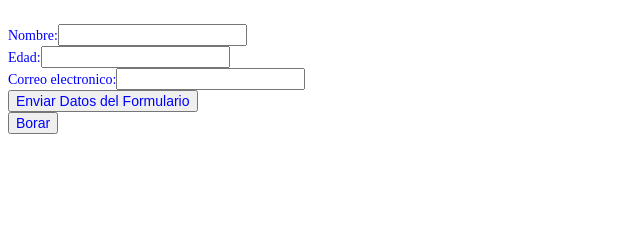
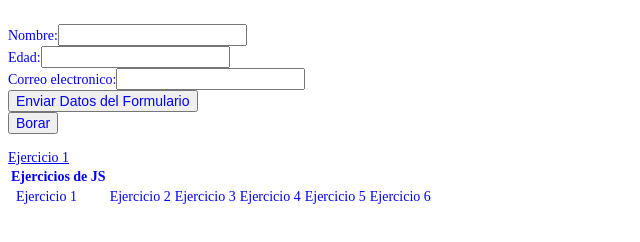
Before and after one commit to Alanpe10/8SIS1BPracticaJS, a plain HTML site: page index.html in a window 1280 px wide. Shown: the whole page, without its empty margins (0-640 px from the left). Drawn offline with Linux system fonts and the light colour scheme.

Commit message:
enlace ejercicio 1

```diff
--- a/index.html
+++ b/index.html
@@ -21,5 +21,22 @@
         <input type="reset" value="Borar" name="enviar">
     </form>
 
+    <br>
+
+    <table>
+        <th colspan="2">
+            Ejercicios de JS
+        </th>
+        <tr>
+            <td></td><a href="ejercicio1.html" target="_blank">Ejercicio 1</a>
+            <td>Ejercicio 1</td>
+            <td>Ejercicio 2</td>
+            <td>Ejercicio 3</td>
+            <td>Ejercicio 4</td>
+            <td>Ejercicio 5</td>
+            <td>Ejercicio 6</td>
+        </tr>
+    </table>
+
 </body>
 </html>
```
Also changed, not shown: js/ejercicio1.js (added, +34 -0 lines).
